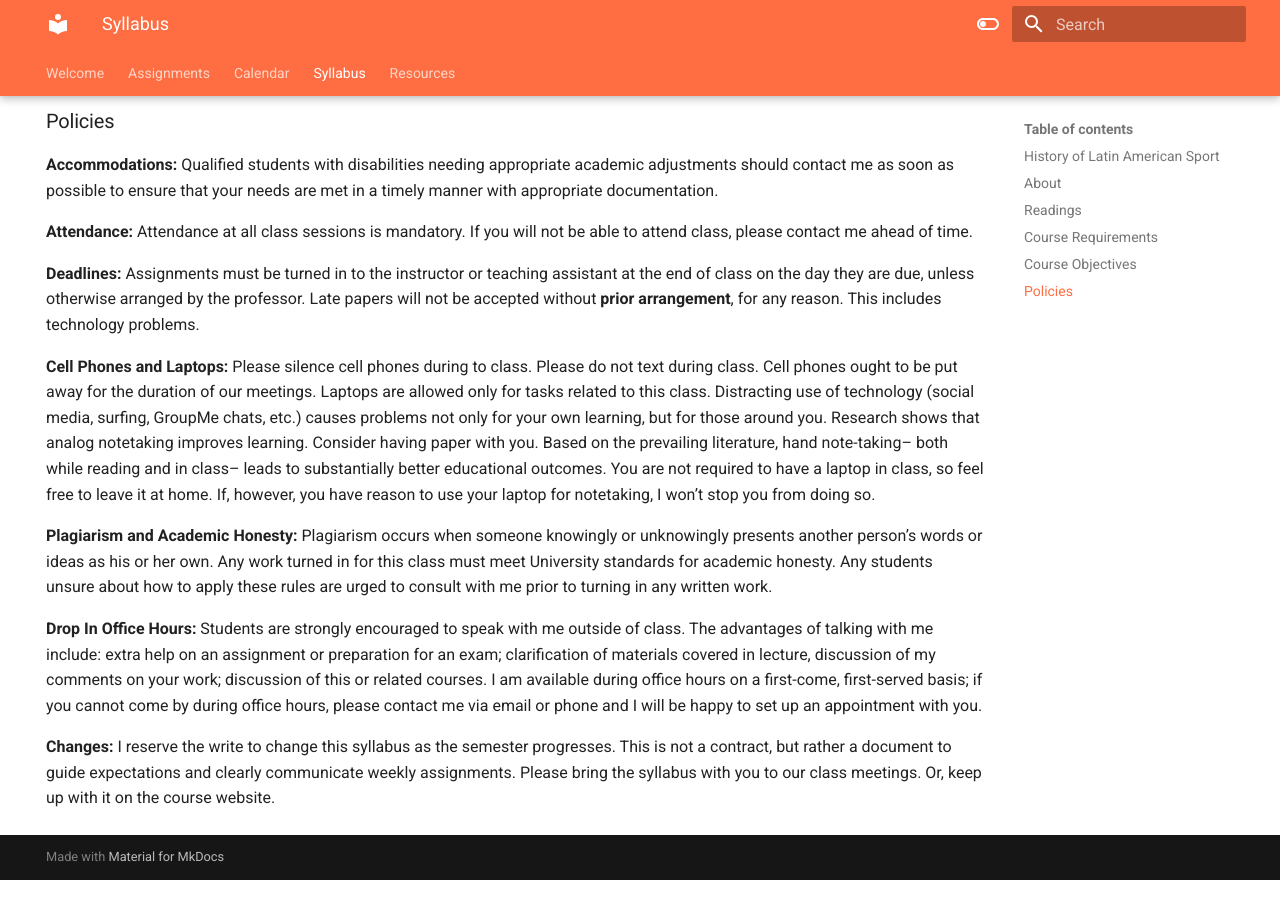
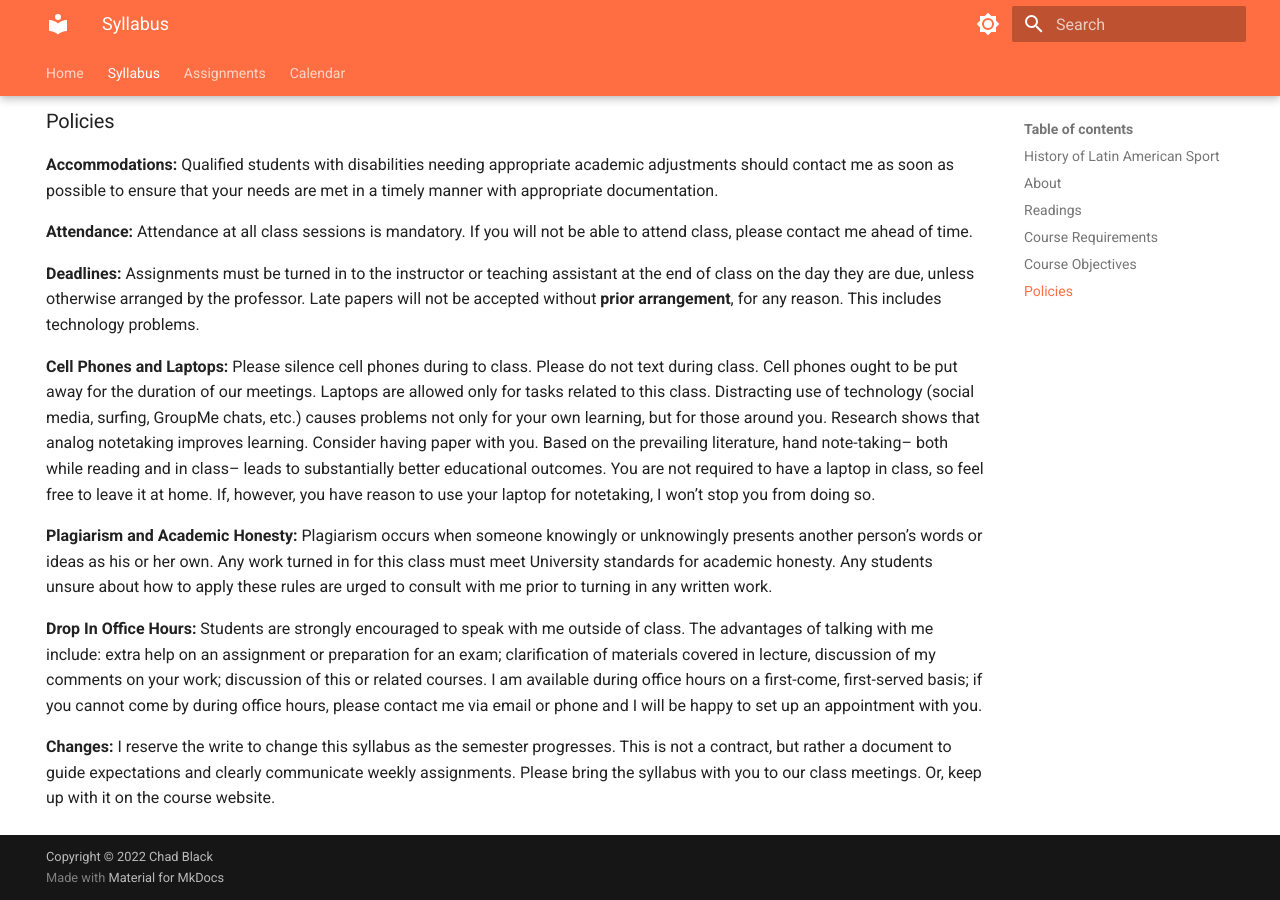
Before and after one commit to chadblack/2023SPORT, an MkDocs documentation site: the page built from docs/syllabus.md, in a window 1280 px wide and 900 px high, scrolled down 1425 px. Built offline with MkDocs 1.6.1 and Material for MkDocs 9.7.7, drawn with Linux system fonts in a browser that asks for light colours.

Commit message:
trying some other options

```diff
--- a/mkdocs.yml
+++ b/mkdocs.yml
@@ -1,4 +1,10 @@
 site_name: HILA/LAC 484 History of Latin American Sport
+site_url: https://chadblack.net/2023SPORT/
+site_author: Chad Black
+site_description: A chad_black production
+
+# Copyright
+copyright: Copyright &copy; 2022 Chad Black
 
 theme:
     features:
@@ -15,7 +21,7 @@ theme:
       primary: deep orange
       accent: indigo
       toggle:
-        icon: material/toggle-switch-off-outline
+        icon: material/brightness-7
         name: Switch to dark mode
 
     # Dark mode
@@ -60,3 +66,9 @@ extra_javascript:
   - https://polyfill.io/v3/polyfill.min.js?features=es6
   - https://cdn.jsdelivr.net/npm/mathjax@3/es5/tex-mml-chtml.js
   - https://unpkg.com/mermaid/dist/mermaid.min.js
+
+nav:
+  - Home: index.md
+  - Syllabus: syllabus.md
+  - Assignments: assignments.md
+  - Calendar: calendar.md
```
Also changed, not shown: docs/assignments.md (+3 -0 lines).
